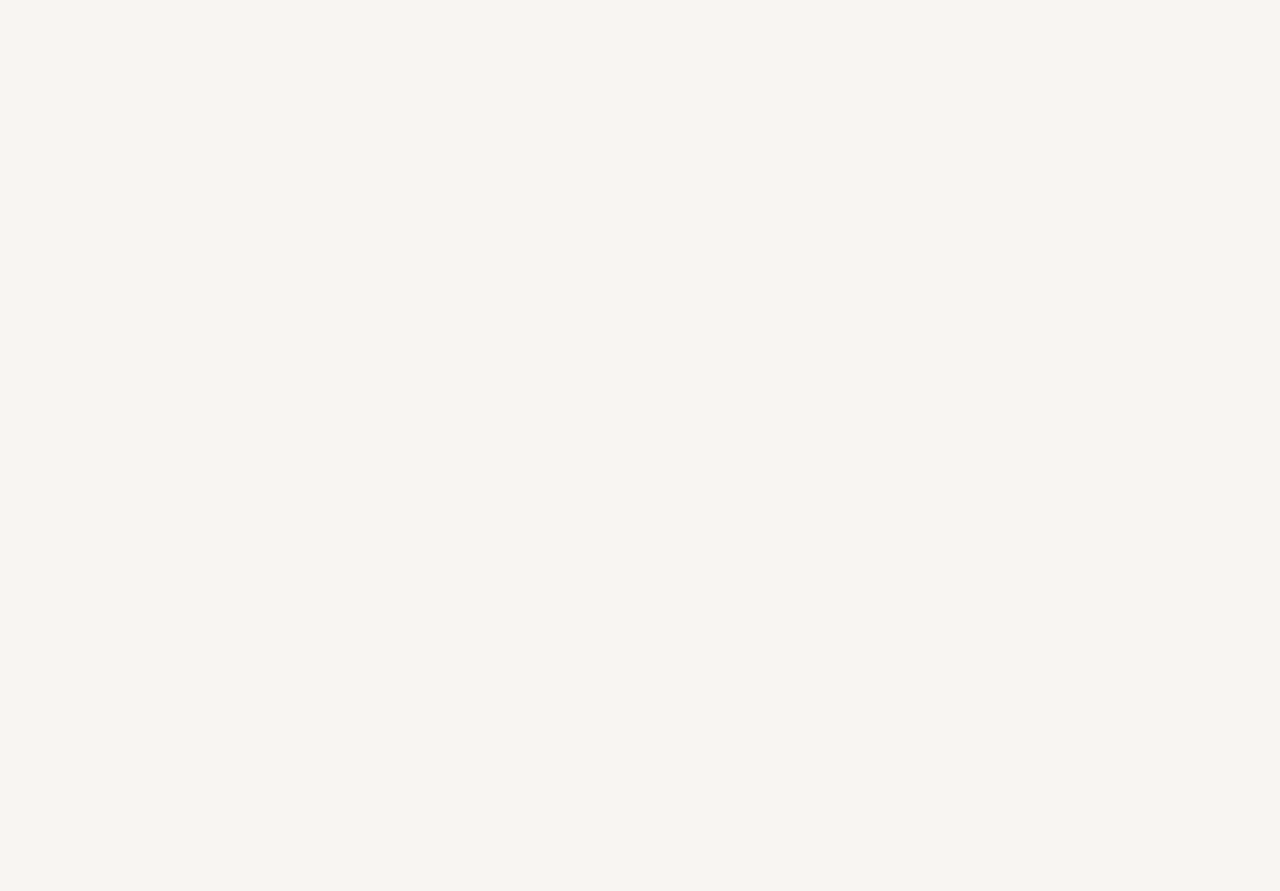
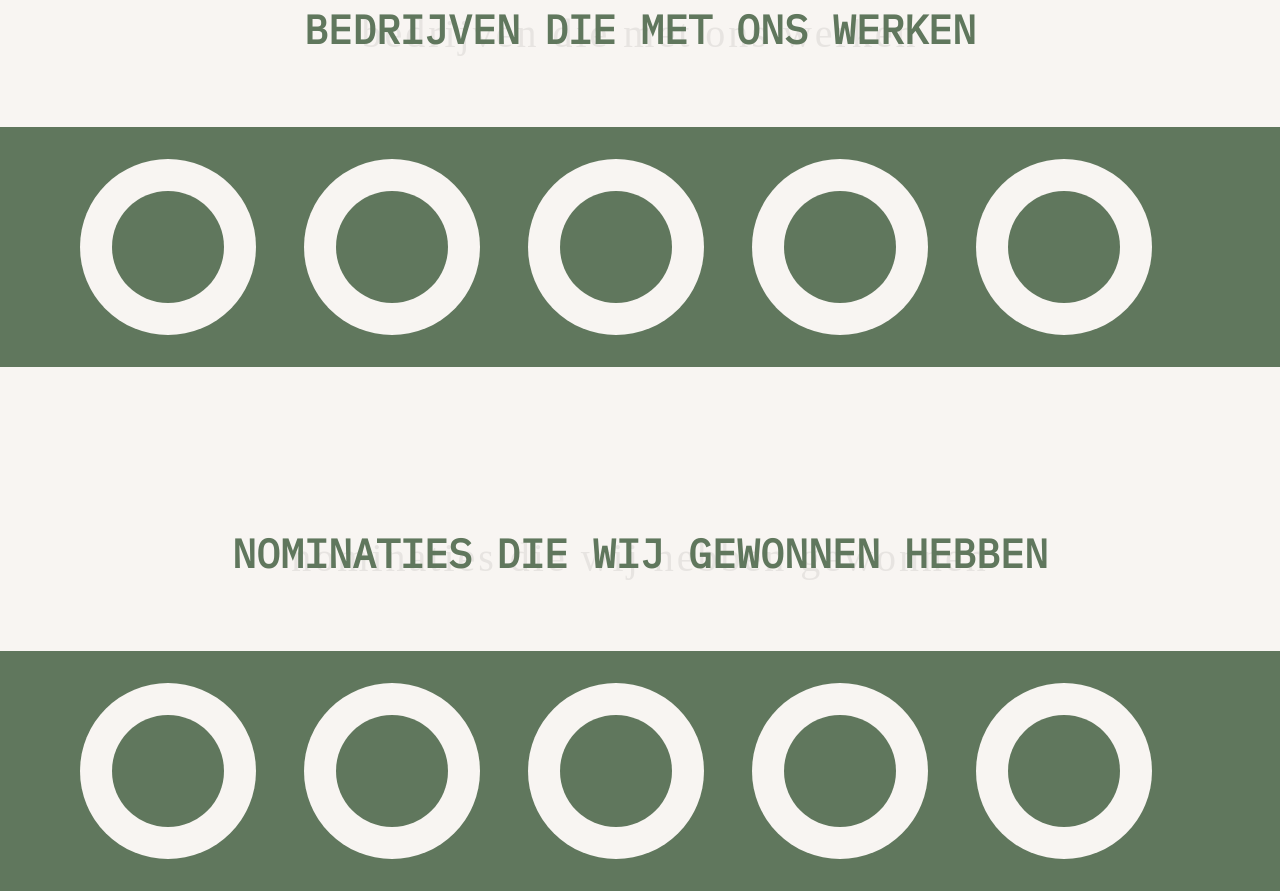
Before and after one commit to LaulensW/BertsBoerenCamping, a React (Vite) app in the folder BertsBoerenCamping/: page /about in a window 1280 px wide. Shown: the part 1980-2871 px from the top of the page. Before the commit the page ends 1991 px from the top, so only its background shows below. Built offline with nearby package versions, Linux system fonts and the light colour scheme.

Commit message:
Bedrijven en nominaties toegevoegd en gestyled

```diff
--- a/BertsBoerenCamping/src/Views/About.jsx
+++ b/BertsBoerenCamping/src/Views/About.jsx
@@ -2,6 +2,7 @@ import React from 'react';
 import Layout from '../components/Layout';
 import Banner from '../components/AboutBanner';
 import OnsTeam from '../components/AboutTeam';
+import Bedrijven from '../components/AboutBenN';
 
 const About = () => {
   return (
@@ -10,6 +11,7 @@ const About = () => {
         < Banner />
       </Layout>
         < OnsTeam />
+        <Bedrijven/>
     </>
   );
 };
--- /dev/null
+++ b/BertsBoerenCamping/src/components/AboutBenN.css
@@ -0,0 +1,25 @@
+.bedrijven-nominaties-total{
+    background-color: var(--primary-color);
+    margin-top: 72px;
+    display: flex;
+    justify-content: center;
+    padding: 0 7%;
+}
+.logo-image{
+    border-radius: 100px;
+    width: 112px;
+    height: auto;
+    position: absolute;
+}
+.circle{
+    background-color: var(--neutral-color);
+    width: 176px;
+    height: 176px;
+    border-radius: 100px;
+}
+.bedrijf-nominatie-info{
+    display: flex;
+    align-items: center;
+    justify-content: center;
+    margin: 32px 48px 32px 0;
+}
--- /dev/null
+++ b/BertsBoerenCamping/src/components/AboutBenN.jsx
@@ -0,0 +1,50 @@
+import React from 'react';
+import './AboutBenN.css';
+
+export default function BedrijvenEnNominaties(){
+    return(
+    <>
+    <div className="bedrijven-nominaties">
+        <div className="title-combo">
+            <h className="ons-team-title">BEDRIJVEN DIE MET ONS WERKEN</h>
+            <p className="ons-team-title-cursive">bedrijven die met ons werken</p>
+        </div>
+        <div className="bedrijven-nominaties-total">
+            {renderBedrijfofNominatie("","Filler.png")}
+            {renderBedrijfofNominatie("","Filler.png")}
+            {renderBedrijfofNominatie("","Filler.png")}
+            {renderBedrijfofNominatie("","Filler.png")}
+            {renderBedrijfofNominatie("","Filler.png")}
+        </div>
+    </div>
+
+
+    <div className="bedrijven-nominaties">
+        <div className="title-combo">
+            <h className="ons-team-title">NOMINATIES DIE WIJ GEWONNEN HEBBEN </h>
+            <p className="ons-team-title-cursive">nominaties die wij hebben gewonnen</p>
+        </div>
+        <div className="bedrijven-nominaties-total">
+            {renderBedrijfofNominatie("","Filler.png")}
+            {renderBedrijfofNominatie("","Filler.png")}
+            {renderBedrijfofNominatie("","Filler.png")}
+            {renderBedrijfofNominatie("","Filler.png")}
+            {renderBedrijfofNominatie("","Filler.png")}
+        </div>
+    </div>
+    </>
+    );
+}
+
+function renderBedrijfofNominatie(circle, logo){
+    return(
+    <>
+    <div className="bedrijf-logo">
+        <div className="bedrijf-nominatie-info">
+            <div className="circle">{circle}</div>
+            <img src={`/images/${logo}`} alt="logo" className="logo-image" />
+        </div>
+    </div>
+    </>
+    );
+}
--- a/BertsBoerenCamping/src/components/AboutTeam.css
+++ b/BertsBoerenCamping/src/components/AboutTeam.css
@@ -4,9 +4,9 @@
     width: 100%;
 }
 .ons-team{
-    padding: 0 7% 160px 7%;
+    padding: 0 7%;
 }
-.ons-team-title-combo{
+.title-combo{
     display: flex;
     justify-content: center;
     margin-top: 160px;
@@ -38,7 +38,7 @@
     margin-right: 40px;
 }
 .team-image{
-    width: 184px;
+    width: 176px;
     height: auto;
     border-radius: 100px;
     margin: 53px 0 16px 0;
--- a/BertsBoerenCamping/src/components/AboutTeam.jsx
+++ b/BertsBoerenCamping/src/components/AboutTeam.jsx
@@ -7,7 +7,7 @@ export default function OnsTeam() {
         <>
         <img src={Wave} alt="ons-team-wave" className="ons-team-wave"/>
         <div className="ons-team">
-            <div className="ons-team-title-combo">
+            <div className="title-combo">
                 <h className="ons-team-title">ONS TEAM</h>
                 <p className="ons-team-title-cursive">ons team</p>
             </div>
```
